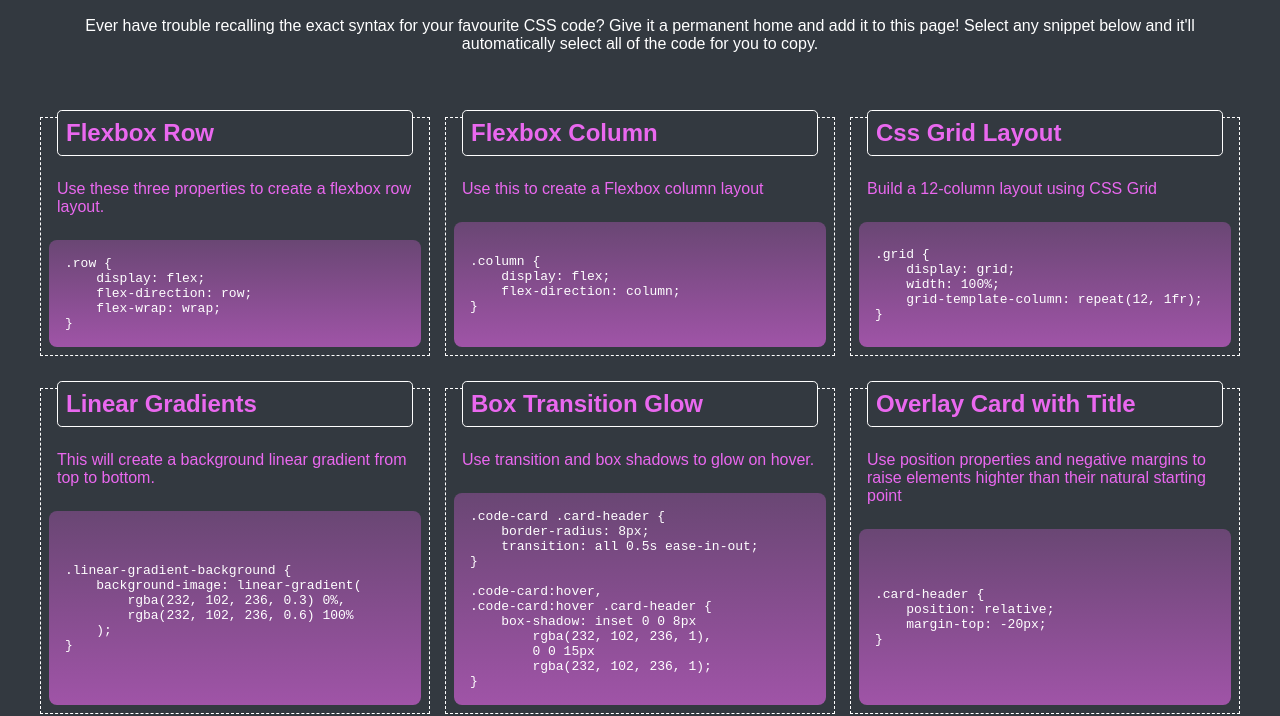
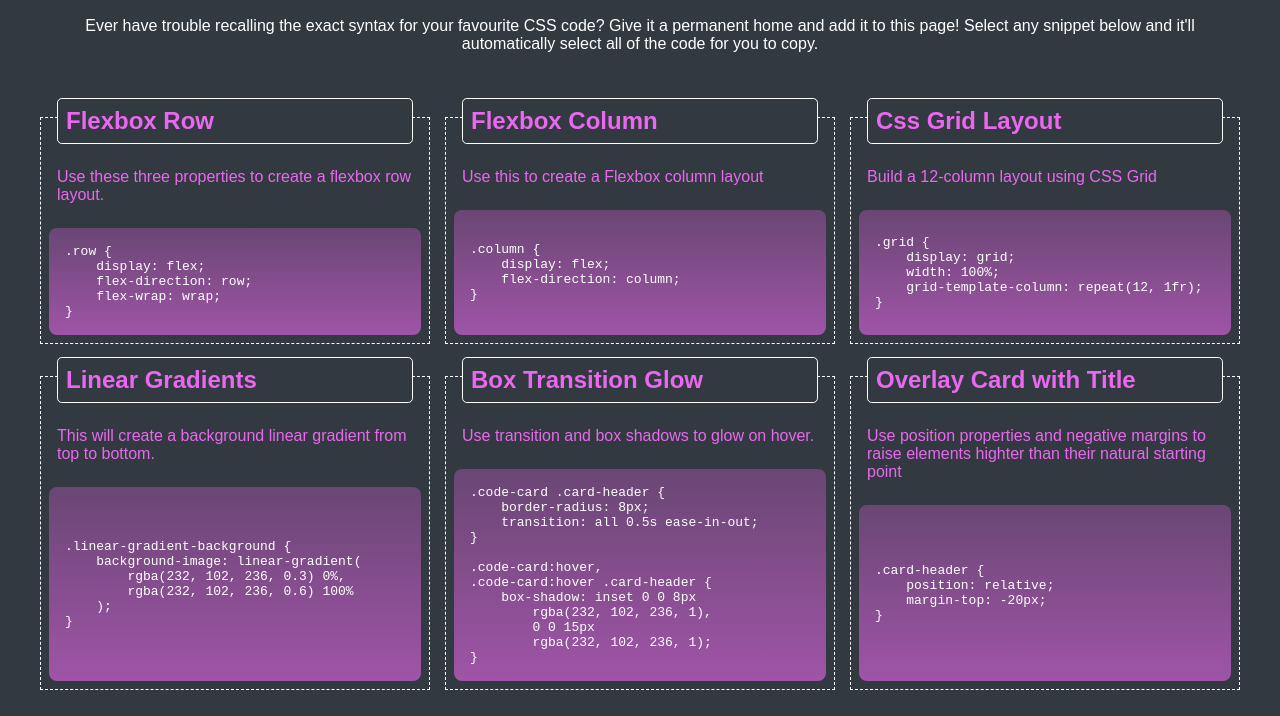
Before and after one commit to illakaya/css-snippet-cheat-sheet, a plain HTML site: page index.html in a window 1280 px wide. Shown: the part 119-835 px from the top of the page. Drawn offline with Linux system fonts and the light colour scheme.

Commit message:
add selection colours

```diff
--- a/assets/css/style.css
+++ b/assets/css/style.css
@@ -2,11 +2,17 @@
     --dark: #333940;
     --light: #fff;
     --bright: #ea68ef;
+    --highlight: #4bcdb6;
 }
 
 * {
     padding: 0.5rem;
     font-family: sans-serif;
+}
+
+*::selection {
+    background: var(--highlight);
+    color: #000;
 }
 
 body {
@@ -38,7 +44,8 @@ header p {
 
 .card h2 {
     border: solid var(--light) 0.1rem;
-    margin: -1rem 0.5rem 0 0.5rem;
+    position: relative;
+    margin: -1.75rem 0.5rem 0 0.5rem;
     border-radius: 0.3rem;
     background-color: var(--dark);
 }
```
